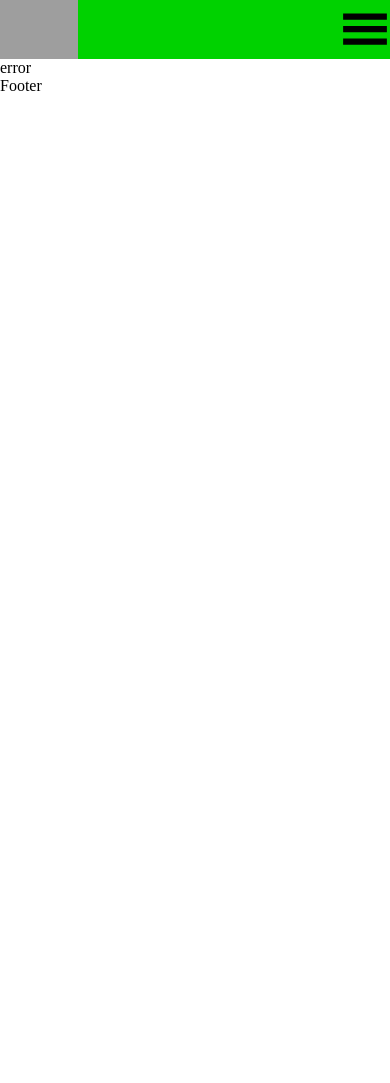
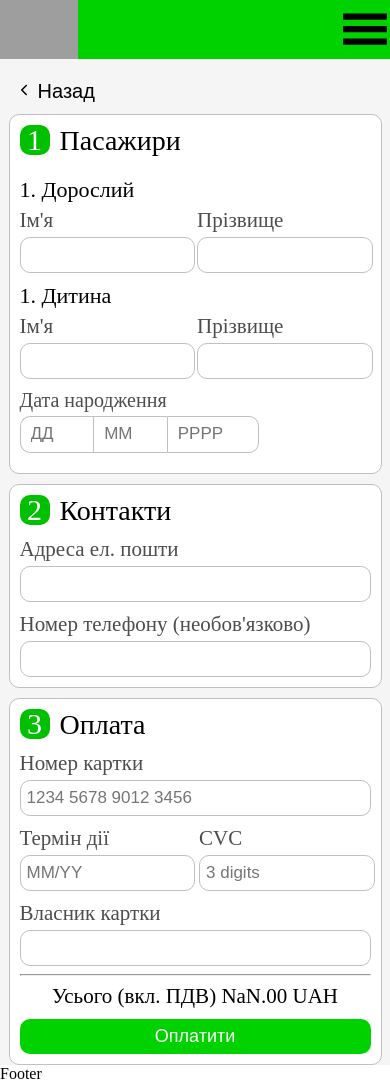
Before and after one commit to https-github-com-kfedus6/tripnet, a React (Create React App) app in the folder client/: page /formBuy/1/1/1 in a window 390 px wide. Before the commit the page ends 844 px from the top, so only its background shows below. Built offline with nearby package versions, Linux system fonts and the light colour scheme; no server answers.

Commit message:
create flight

```diff
--- a/client/src/components/AppRouter.jsx
+++ b/client/src/components/AppRouter.jsx
@@ -4,7 +4,7 @@ import Layout from './Layout';
 import Home from '../pages/Home/Home';
 import Flights from '../pages/Flights/Flights.jsx'
 import FlightsCategory from '../pages/FlightsCategory';
-import Flight from '../pages/Flight';
+import Flight from '../pages/Flight/Flight';
 import AboutUs from '../pages/AboutUs/AboutUs';
 import FormBuy from '../components/FormBuy';
 import { useEffect } from 'react';
@@ -22,7 +22,7 @@ const AppRouter = () => {
                 <Route path='flights' element={<Flights />} />
                 <Route path='flightsCategory' element={<FlightsCategory />} />
                 <Route path='flight/:id' element={<Flight />} />
-                <Route path='formBuy/:countOld/:countYoung' element={<FormBuy />} />
+                <Route path='formBuy/:id/:countOld/:countYoung' element={<FormBuy />} />
                 <Route path='aboutUs' element={<AboutUs />} />
                 <Route path='*' element={<div>error</div>} />
             </Route>
--- a/client/src/components/FlightsFormSort.jsx
+++ b/client/src/components/FlightsFormSort.jsx
@@ -12,6 +12,22 @@ const FlightsFormSort = ({ setStartDate, setStartPosition, setFinishPosition, so
     const secondCheck = (event) => {
         event.preventDefault()
         setCheck(true)
+    }
+
+    const countOldResult = () => {
+        if (sumOld === 1) {
+            setSumOld(1)
+        } else {
+            setSumOld(sumOld - 1)
+        }
+    }
+
+    const countYoungResult = () => {
+        if (sumYoung === 0) {
+            setSumYoung(0)
+        } else {
+            setSumYoung(sumYoung - 1)
+        }
     }
 
     return (
@@ -58,7 +74,7 @@ const FlightsFormSort = ({ setStartDate, setStartPosition, setFinishPosition, so
                                         <span>Cтарше 15 років</span>
                                     </div>
                                     <div className='count-place'>
-                                        <div className='minus' onClick={() => setSumOld(sumOld - 1)}>-</div>
+                                        <div className='minus' onClick={() => countOldResult()}>-</div>
                                         <div className='sum' value={sumOld}>{sumOld}</div>
                                         <div className='plus' onClick={() => setSumOld(sumOld + 1)}>+</div>
                                     </div>
@@ -70,7 +86,7 @@ const FlightsFormSort = ({ setStartDate, setStartPosition, setFinishPosition, so
                                         <span>0-14 років</span>
                                     </div>
                                     <div className='count-place'>
-                                        <div className='minus' onClick={() => setSumYoung(sumYoung - 1)}>-</div>
+                                        <div className='minus' onClick={() => countYoungResult()}>-</div>
                                         <div className='sum' value={sumYoung}>{sumYoung}</div>
                                         <div className='plus' onClick={() => setSumYoung(sumYoung + 1)}>+</div>
                                     </div>
--- a/client/src/components/FlightsItem.jsx
+++ b/client/src/components/FlightsItem.jsx
@@ -1,9 +1,29 @@
 import React from 'react';
+import { useMemo } from 'react';
+import { useState } from 'react';
 import { FaShoppingCart } from 'react-icons/fa';
 import { NavLink, useNavigate } from 'react-router-dom';
 
 const FlightsItem = ({ item, sumOld, sumYoung }) => {
     const navigate = useNavigate()
+    const [sum, setSum] = useState(0)
+
+    useMemo(() => {
+        let sum = +sumOld + +sumYoung
+
+        if (sumOld === 1) {
+            setSum(item.price)
+        } else {
+            return setSum(item.price * +sum)
+        }
+
+        if (sumYoung === 0) {
+            setSum(item.price)
+        } else {
+            return setSum(item.price * +sum)
+        }
+
+    }, [sumOld, sumYoung])
 
     return (
         <div className='item-flight'>
@@ -28,7 +48,7 @@ const FlightsItem = ({ item, sumOld, sumYoung }) => {
                     <span>Залишилось всього {item.countFreePlace} місце!</span>
                 </div>
                 <div>
-                    <button onClick={() => navigate(`/formBuy/${sumOld}/${sumYoung}`)}><div><FaShoppingCart /></div><span>{item.price}.00 UAH</span></button>
+                    <button onClick={() => navigate(`/formBuy/${item.id}/${sumOld}/${sumYoung}`)}><div><FaShoppingCart /></div><span>{sum}.00 UAH</span></button>
                 </div>
             </div>
         </div >
--- a/client/src/components/FormBuy.jsx
+++ b/client/src/components/FormBuy.jsx
@@ -1,14 +1,25 @@
-import React from 'react'
+import React, { useEffect } from 'react'
 import { useMemo } from 'react';
 import { useState } from 'react';
 import { useNavigate, useParams } from 'react-router-dom';
+import { IoIosArrowBack } from 'react-icons/io'
+import { useAction } from '../hooks/useAction';
+import { useSelector } from 'react-redux';
 
 const FormBuy = () => {
-    const { countOld, countYoung } = useParams()
+    const { id, countOld, countYoung } = useParams()
     const navigate = useNavigate()
 
     const [ticketOld, setTicketOld] = useState()
     const [ticketYoung, setTicketYoung] = useState()
+    const [sum, setSum] = useState(0)
+
+    const { fetchGetFlight } = useAction()
+    const { flight } = useSelector(state => state.flights)
+
+    useEffect(() => {
+        fetchGetFlight(id)
+    }, [])
 
     useMemo(() => {
         if (countOld !== '0') {
@@ -27,14 +38,25 @@ const FormBuy = () => {
             setTicketYoung(result)
         }
 
+        let allCount = +countOld + +countYoung
+
+        if (allCount === 0) {
+            setSum(flight.price)
+        } else {
+            setSum(flight.price * allCount)
+        }
+
     }, [countOld, countYoung])
 
     return (
         <div className="container-forms">
-            <form className='form-buy'>
-                <div className='form-btn-back'>
+            <div className='form-btn-back'>
+                <div>
+                    <IoIosArrowBack />
                     <button onClick={(e) => { e.preventDefault(); navigate(-1) }}>Назад</button>
                 </div>
+            </div>
+            <form className='form-buy'>
                 <div className='form-block-ticket'>
                     <div className='number-block'>
                         <div>
@@ -109,27 +131,60 @@ const FormBuy = () => {
                     }
                 </div>
             </form >
-            <form>
-                <div>
+            <form className='form-buy'>
+                <div className='form-block-contact'>
                     <div className='number-block'>
                         <div>
                             <span>2</span>
                         </div>
                         <span>Контакти</span>
                     </div>
-                </div>
-            </form>
-            <form>
-                <div>
+                    <div className='from-block-input-number-email'>
+                        <div className='item-input-name'>
+                            <span>Адреса ел. пошти</span>
+                            <input type="email" />
+                        </div>
+                        <div className='item-input-name'>
+                            <span>Номер телефону (необов'язково)</span>
+                            <input type="tel" />
+                        </div>
+                    </div>
+                </div >
+            </form >
+            <form className='form-buy'>
+                <div className='form-block-bank'>
                     <div className='number-block'>
                         <div>
                             <span>3</span>
                         </div>
                         <span>Оплата</span>
                     </div>
+                    <div className='input-card'>
+                        <span>Номер картки</span>
+                        <input type="text" placeholder='1234 5678 9012 3456' minLength='16' maxLength='16' />
+                    </div>
+                    <div className='input-month-year-cvc'>
+                        <div>
+                            <span>Термін дії</span>
+                            <input type="text" placeholder='MM/YY' minLength='4' maxLength='4' />
+                        </div>
+                        <div>
+                            <span>CVC</span>
+                            <input type="text" placeholder='3 digits' minLength='3' maxLength='3' />
+                        </div>
+                    </div>
+                    <div className='input-persone-card'>
+                        <span>Власник картки</span>
+                        <input type="text" />
+                    </div>
+                    <hr />
+                    <div className='buy-ticket'>
+                        <span>Усього (вкл. ПДВ) {sum}.00 UAH</span>
+                        <button>Оплатити</button>
+                    </div>
                 </div>
             </form>
-        </div>
+        </div >
 
     )
 }
--- a/client/src/pages/Flight.jsx
+++ /dev/null
@@ -1,9 +0,0 @@
-import React from 'react'
-
-const Flight = () => {
-    return (
-        <div>Flight</div>
-    )
-}
-
-export default Flight;
--- /dev/null
+++ b/client/src/pages/Flight/Flight.jsx
@@ -0,0 +1,24 @@
+import React, { useEffect } from 'react';
+import { useSelector } from 'react-redux';
+import { useParams } from 'react-router-dom';
+import { useAction } from '../../hooks/useAction';
+
+import '../Flight/flight.css';
+
+const Flight = () => {
+    const { id } = useParams()
+
+    const { flight } = useSelector(state => state.flights)
+
+    const { fetchGetFlight } = useAction()
+
+    useEffect(() => {
+        fetchGetFlight(id)
+    }, [])
+
+    return (
+        <div>Flight</div>
+    )
+}
+
+export default Flight;
--- a/client/src/pages/Flights/Flights.jsx
+++ b/client/src/pages/Flights/Flights.jsx
@@ -15,7 +15,7 @@ const Flights = () => {
     const [page, setPage] = useState(1)
 
     const [sumYoung, setSumYoung] = useState(0)
-    const [sumOld, setSumOld] = useState(0)
+    const [sumOld, setSumOld] = useState(1)
 
     const { fetchGetFlights } = useAction()
 
--- a/client/src/pages/Flights/flights.css
+++ b/client/src/pages/Flights/flights.css
@@ -250,7 +250,7 @@
 }
 
 .items-flight {
-    width: 60%;
+    width: 70%;
     margin-top: 20px;
 }
 
@@ -304,7 +304,7 @@
 .btn-buy {
     width: 100%;
     display: flex;
-    justify-content: space-around;
+    justify-content: space-between;
 }
 
 .btn-buy div:nth-child(1) {
@@ -432,17 +432,32 @@
     background-color: rgb(245, 245, 245);
 }
 
+.form-btn-back {
+    display: flex;
+    justify-content: center;
+    padding-top: 20px;
+}
+
+.form-btn-back div {
+    width: 72%;
+}
+
+.form-btn-back div button {
+    border: none;
+    background-color: rgb(245, 245, 245);
+    font-size: 20px;
+    cursor: pointer;
+}
+
+.form-btn-back div button:hover {
+    background-color: rgb(201, 201, 201);
+    border-radius: 10px;
+}
+
 .form-buy {
     display: flex;
     flex-direction: column;
     align-items: center;
-}
-
-.form-btn-back {
-    display: flex;
-    justify-content: flex-start;
-    align-items: flex-start;
-    margin-top: 20px;
 }
 
 .form-block-ticket {
@@ -492,7 +507,7 @@
 .item-input-name {
     display:flex;
     flex-direction: column;
-    margin-right: 10px;
+    margin-right: 2px;
     width: 50%;
 }
 
@@ -507,6 +522,7 @@
     border-radius: 10px;
     border: 1px solid silver;
     padding: 2px 6px;
+    font-size: 17px;
 }
 
 .item-input-surename {
@@ -526,6 +542,7 @@
     border-radius: 10px;
     border: 1px solid silver;
     padding: 2px 6px;
+    font-size: 17px;
 }
 
 .margin {
@@ -553,6 +570,7 @@
     border-right: none;
     border-top-left-radius:10px;
     border-bottom-left-radius:10px;
+    font-size: 17px;
 }
 
 .item-input-date-month-year input:nth-child(2) {
@@ -561,6 +579,7 @@
     padding: 5px 10px;
     border: 1px solid silver;
     border-right: none;
+    font-size: 17px;
 }
 
 .item-input-date-month-year input:nth-child(3) {
@@ -570,6 +589,148 @@
     border: 1px solid silver;
     border-top-right-radius:10px;
     border-bottom-right-radius:10px;
+    font-size: 17px;
+}
+
+.from-block-input-number-email {
+    display: flex;
+}
+
+.form-block-contact {
+    width: 70%;
+    border: 1px solid silver;
+    margin-top: 10px;
+    background-color: #fff;
+    border-radius: 10px;
+    padding: 10px 10px;
+}
+
+.form-block-bank {
+    width: 70%;
+    border: 1px solid silver;
+    margin-top: 10px;
+    background-color: #fff;
+    border-radius: 10px;
+    padding: 10px 10px;
+}
+
+.input-card {
+    margin-top: 10px;
+    display:flex;
+    flex-direction: column;
+    margin-right: 10px;
+    width: 50%;
+}
+
+.input-card span {
+    color: rgb(77, 77, 77);
+    font-size: 21px;
+    margin-bottom: 4px;
+}
+
+.input-card input {
+    height: 30px;
+    border-radius: 10px;
+    border: 1px solid silver;
+    padding: 2px 6px;
+    font-size: 17px;
+}
+
+.input-month-year-cvc {
+    display: flex;
+}
+
+.input-month-year-cvc div {
+    margin-top: 10px;
+}
+
+.input-month-year-cvc div:nth-child(1) {
+    display: flex;
+    flex-direction: column;
+    margin-right: 4px;
+    width: 25%;
+}
+
+.input-month-year-cvc div:nth-child(1) span {
+    color: rgb(77, 77, 77);
+    font-size: 21px;
+    margin-bottom: 4px;
+}
+
+.input-month-year-cvc div:nth-child(1) input {
+    height: 30px;
+    border-radius: 10px;
+    border: 1px solid silver;
+    padding: 2px 6px;
+    font-size: 17px;
+}
+
+.input-month-year-cvc div:nth-child(2) {
+    display: flex;
+    flex-direction: column;
+    width: 25%;
+}
+
+.input-month-year-cvc div:nth-child(2) span {
+    color: rgb(77, 77, 77);
+    font-size: 21px;
+    margin-bottom: 4px;
+}
+
+.input-month-year-cvc div:nth-child(2) input {
+    height: 30px;
+    border-radius: 10px;
+    border: 1px solid silver;
+    padding: 2px 6px;
+    font-size: 17px;
+}
+
+.input-persone-card {
+    display: flex;
+    flex-direction: column;
+    margin-top: 10px;
+    width: 50%;
+}
+
+.input-persone-card span {
+    color: rgb(77, 77, 77);
+    font-size: 21px;
+    margin-bottom: 4px;
+}
+
+.input-persone-card input {
+    height: 30px;
+    border-radius: 10px;
+    border: 1px solid silver;
+    padding: 2px 6px;
+    font-size: 17px;
+}
+
+.buy-ticket {
+    display: flex;
+    justify-content: space-between;
+}
+
+.buy-ticket span {
+    display: flex;
+    justify-content: center;
+    align-items: center;
+    font-size: 21px;
+}
+
+.buy-ticket button {
+    width: 30%;
+    height: 35px;
+    font-size: 18px;
+    border-radius: 10px;
+    border: #00d200;
+    cursor: pointer;
+    background-color: #00d200;
+    color: #fff;
+}
+
+.buy-ticket button:hover {
+    background-color: #00c000;
 }
 
 @media (max-width: 992px) {
@@ -605,9 +766,16 @@
         left: 0;
     }
 
-    .form-block-ticket {
+    .form-block-ticket,
+    .form-block-contact,
+    .form-block-bank {
         width: 90%;
     }
+
+    .form-btn-back div {
+        width: 92%;
+    }
+
 }
 
 @media (max-width: 768px) {
@@ -650,6 +818,33 @@
 
     .btn-buy div:nth-child(3) button div{
         margin-bottom: 5px;
+    }
+
+    .from-block-input-number-email {
+        display: flex;
+        flex-direction: column;
+    }
+
+    .from-block-input-number-email div {
+        width: 100%;
+        margin-top: 10px;
+    }
+
+    .input-month-year-cvc div:nth-child(1),
+    .input-month-year-cvc div:nth-child(2) {
+        width: 50%;
+    }
+
+    .input-card {
+        width: 100%;
+    }
+
+    .input-persone-card {
+        width: 100%;
+    }
+
+    .buy-ticket button {
+        width: 50%;
     }
 }
 
@@ -716,4 +911,14 @@
         left: 0;
         width: 100%;
     }
+
+    .buy-ticket {
+        display: flex;
+        flex-direction: column;
+    }
+
+    .buy-ticket button {
+        width: 100%;
+        margin-top: 10px;
+    }
 }
--- a/client/src/store/action-creators/flightsAction.js
+++ b/client/src/store/action-creators/flightsAction.js
@@ -8,6 +8,15 @@ export const fetchGetFlights = (data) => async (dispatch) => {
                 ...data
             }
         })
+        dispatch({ type: flightActionTypes.FETCH_GET_FLIGHTS, payload: response.data })
+    } catch (err) {
+        console.log(err.message)
+    }
+}
+
+export const fetchGetFlight = (id) => async (dispatch) => {
+    try {
+        const response = await $host.get(`/api/flights/${id}`)
         dispatch({ type: flightActionTypes.FETCH_GET_FLIGHT, payload: response.data })
     } catch (err) {
         console.log(err.message)
--- a/client/src/store/reducers/flightsReducer.js
+++ b/client/src/store/reducers/flightsReducer.js
@@ -1,17 +1,22 @@
 export const flightActionTypes = {
     FETCH_POST_FLIGHT: 'FETCH_POST_FLIGHT',
-    FETCH_GET_FLIGHT: 'FETCH_POST_FLIGHT',
+    FETCH_GET_FLIGHTS: 'FETCH_GET_FLIGHTS',
+    FETCH_GET_FLIGHT: 'FETCH_GET_FLIGHT',
     FETCH_ERROR_FLIGHT: 'FETCH_ERROR_FLIGHT'
 }
 
 const initialState = {
-    flights: []
+    flights: [],
+    flight: []
 }
 
 export const flightsReducer = (state = initialState, action,) => {
     switch (action.type) {
+        case flightActionTypes.FETCH_GET_FLIGHTS: {
+            return { ...state, flights: action.payload }
+        }
         case flightActionTypes.FETCH_GET_FLIGHT: {
-            return { ...state, flights: action.payload }
+            return { ...state, flight: action.payload }
         }
         default: {
             return state
```
Also changed, not shown: client/src/pages/Flight/flight.css (added), 2 other files (tests, documents, lock files or other folders).
